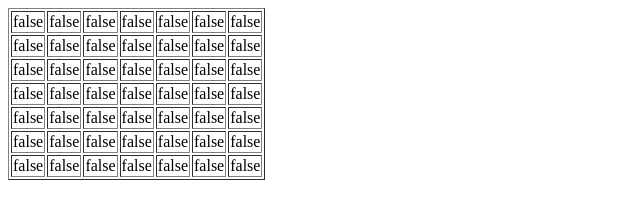
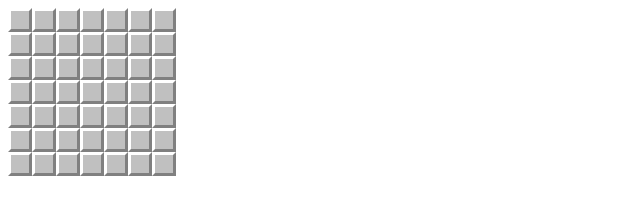
Before and after one commit to usman-tahir/angular-js-snippets, a plain HTML site: page intermediate/minesweeper/index.html in a window 1280 px wide. Shown: the whole page, without its empty margins (0-640 px from the left). Drawn offline with nearby package versions, Linux system fonts and the light colour scheme.

Commit message:
reworked the logic for the Minesweeper board tile display functionality

```diff
--- /dev/null
+++ b/intermediate/minesweeper/css/styles.css
@@ -0,0 +1,12 @@
+@charset "utf-8";
+
+
+
+.minefield {
+    line-height: 0;
+    border-spacing: 0;
+}
+
+.minefield td {
+    padding: 0;
+}
--- a/intermediate/minesweeper/index.html
+++ b/intermediate/minesweeper/index.html
@@ -3,12 +3,14 @@
     <head>
         <meta charset="utf-8">
         <title>AngularJS Minesweeper</title>
+        <link rel="stylesheet" href="./css/styles.css">
     </head>
     <body ng-controller="MinesweeperController">
-        <table border="1">
+        <table class="minefield">
             <tr ng-repeat="row in minefield.rows">
-                <td ng-repeat="spot in row.spots">
-                    {{spot.isRevealed}}
+                <td ng-repeat="spot in row.spots" ng-click="spot.isRevealed = true">
+                    <img ng-if="spot.isRevealed" src="./images/tiles/empty.png">
+                    <img ng-if="!spot.isRevealed" src="./images/tiles/covered.png">
                 </td>
             </tr>
         </table>
```
